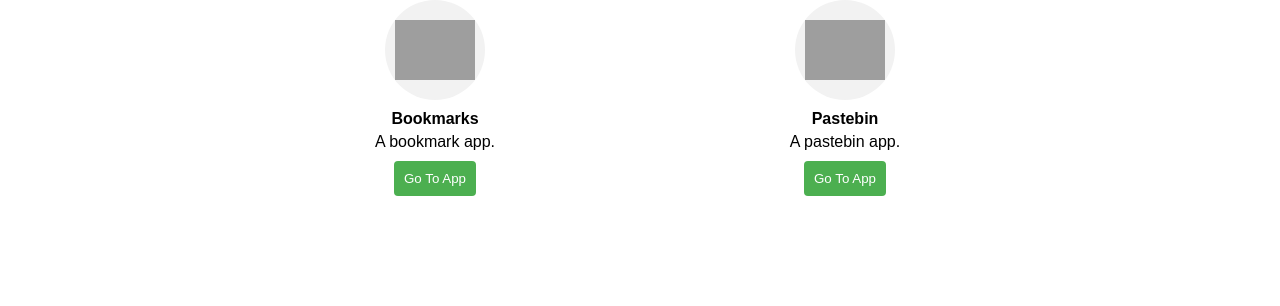
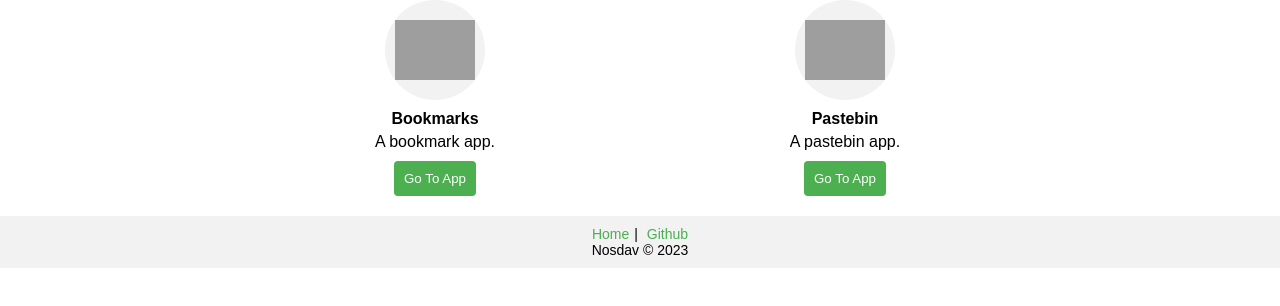
Before and after one commit to nosdav/apps, a website: page index.html in a window 1280 px wide. Shown: the part 78-384 px from the top of the page. Drawn offline with Linux system fonts and the light colour scheme; grey boxes are pictures that could not be loaded.

Commit message:
add footer

```diff
--- a/index.html
+++ b/index.html
@@ -62,11 +62,27 @@
       .app-link:hover {
         background-color: #3e8e41;
       }
+      /* styles for the body and container are omitted for brevity */
+      .footer {
+        background-color: #f2f2f2;
+        padding: 10px;
+        font-size: 14px;
+        text-align: center;
+      }
+      .footer a {
+        color: #4caf50;
+        text-decoration: none;
+        margin: 0 5px;
+      }
+      .footer a:hover {
+        color: #3e8e41;
+      }
     </style>
   </head>
   <body>
     <div class="container">
       <h1>App Store</h1>
+
       <div class="app-grid">
         <div class="app">
           <div class="app-icon">
@@ -92,5 +108,17 @@
         </div>
       </div>
     </div>
+    <div class="footer">
+      <div class="footer-links">
+        <a class="footer-link" href="/">Home</a>|
+        <a
+          target="_blank"
+          class="footer-link"
+          href="https://github.com/nosdav/apps/"
+          >Github</a
+        >
+      </div>
+      <div>Nosdav &copy; 2023</div>
+    </div>
   </body>
 </html>
--- a/package.json
+++ b/package.json
@@ -1,6 +1,6 @@
 {
   "name": "nosdav-apps",
-  "version": "0.0.1",
+  "version": "0.0.2",
   "description": "nosdav apps",
   "main": "index.js",
   "scripts": {
```
